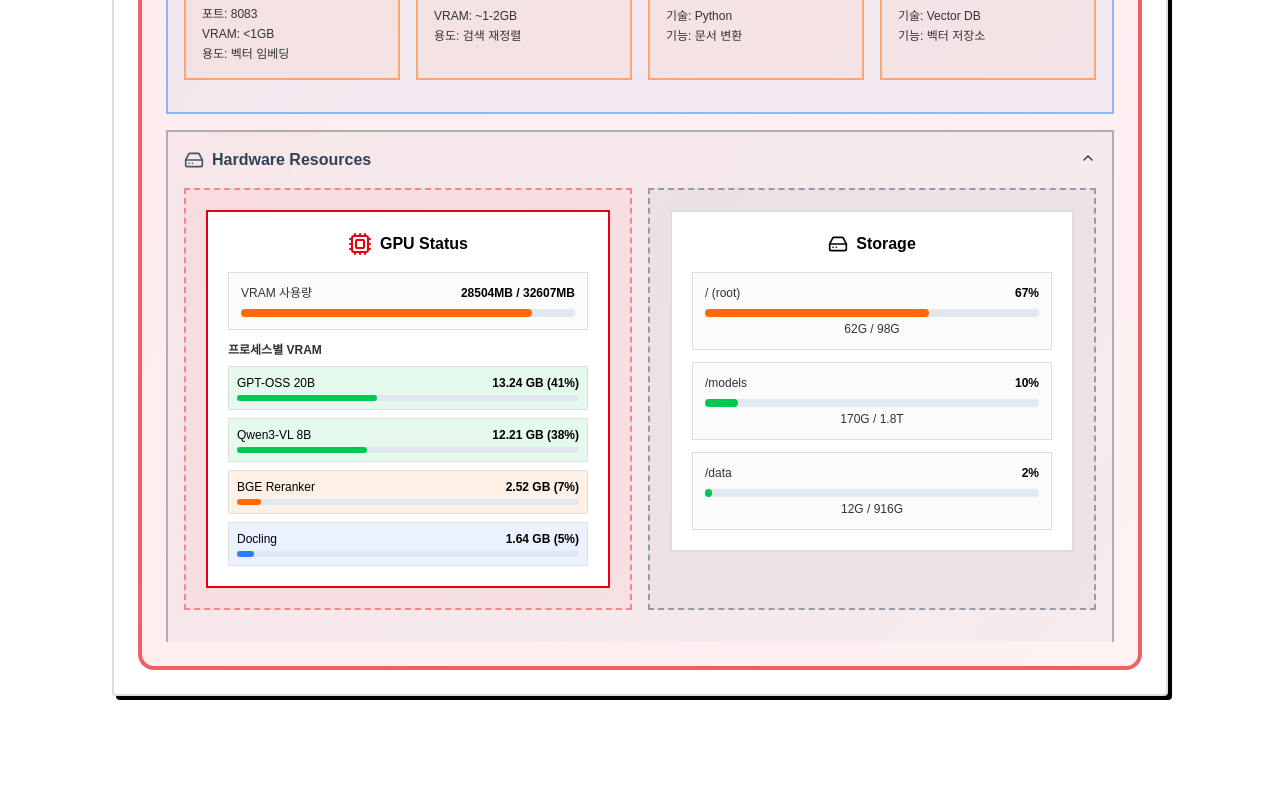
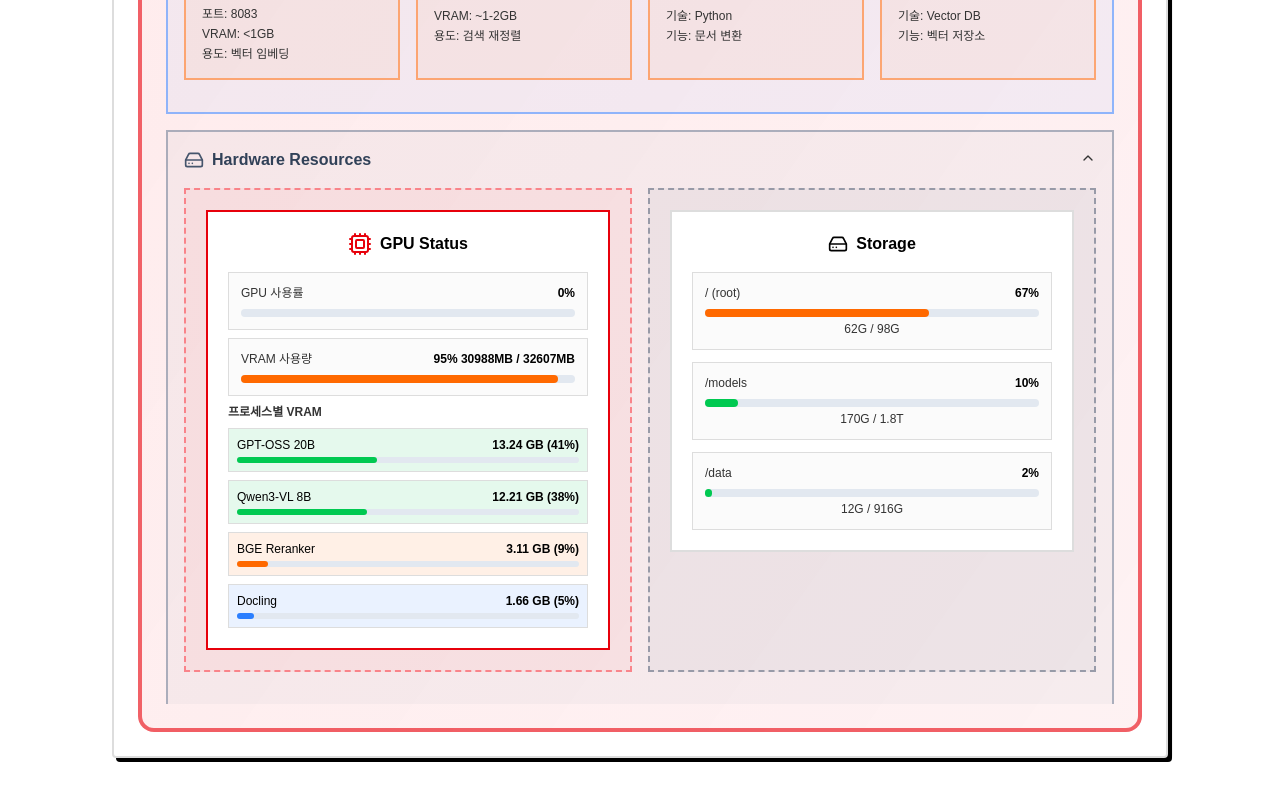
Before and after one commit to kca-deep/docling-app, a Next.js app: page /system-architecture in a window 1280 px wide. Shown: the part 999-1799 px from the top of the page. Before the commit the page ends 1759 px from the top, so only its background shows below. Built offline with nearby package versions, Linux system fonts and the light colour scheme.

Commit message:
# 시스템 구성도 사용량 현행화

```diff
--- a/app/chat/components/ChatContainer.tsx
+++ b/app/chat/components/ChatContainer.tsx
@@ -194,10 +194,14 @@ export function ChatContainer() {
         const response = await fetch("http://localhost:8000/api/chat/collections");
         if (response.ok) {
           const data = await response.json();
-          setCollections(data.collections || []);
-          if (data.collections && data.collections.length > 0) {
-            setSelectedCollection(data.collections[0].name);
-            toast.success(`${data.collections.length}개의 컬렉션을 불러왔습니다`);
+          // 컬렉션명으로 오름차순 정렬
+          const sortedCollections = [...(data.collections || [])].sort((a, b) =>
+            a.name.localeCompare(b.name, 'ko-KR')
+          );
+          setCollections(sortedCollections);
+          if (sortedCollections.length > 0) {
+            setSelectedCollection(sortedCollections[0].name);
+            toast.success(`${sortedCollections.length}개의 컬렉션을 불러왔습니다`);
           }
         }
       } catch (error) {
--- a/app/system-architecture/page.tsx
+++ b/app/system-architecture/page.tsx
@@ -229,14 +229,25 @@ export default function SystemArchitecturePage() {
                               <h3 className="font-bold text-base">GPU Status</h3>
                             </div>
 
+                            {/* GPU 사용률 */}
+                            <div className="border rounded-lg p-3 bg-muted/30 mb-2">
+                              <div className="flex items-center justify-between mb-2">
+                                <p className="text-muted-foreground text-xs">GPU 사용률</p>
+                                <p className="font-semibold text-xs">0%</p>
+                              </div>
+                              <div className="w-full bg-slate-200 dark:bg-slate-800 rounded-full h-2">
+                                <div className="bg-blue-500 h-2 rounded-full" style={{width: '0%'}}></div>
+                              </div>
+                            </div>
+
                             {/* VRAM 전체 사용량 */}
-                            <div className="border rounded-lg p-3 bg-muted/30 mb-3">
+                            <div className="border rounded-lg p-3 bg-muted/30 mb-2">
                               <div className="flex items-center justify-between mb-2">
                                 <p className="text-muted-foreground text-xs">VRAM 사용량</p>
-                                <p className="font-semibold text-xs">28504MB / 32607MB</p>
+                                <p className="font-semibold text-xs">95% 30988MB / 32607MB</p>
                               </div>
                               <div className="w-full bg-slate-200 dark:bg-slate-800 rounded-full h-2">
-                                <div className="bg-orange-500 h-2 rounded-full" style={{width: '87%'}}></div>
+                                <div className="bg-orange-500 h-2 rounded-full" style={{width: '95%'}}></div>
                               </div>
                             </div>
 
@@ -267,17 +278,17 @@ export default function SystemArchitecturePage() {
                               <div className="border rounded-lg p-2 bg-orange-500/10">
                                 <div className="flex items-center justify-between mb-1">
                                   <p className="text-xs font-medium">BGE Reranker</p>
-                                  <p className="text-xs font-semibold">2.52 GB (7%)</p>
+                                  <p className="text-xs font-semibold">3.11 GB (9%)</p>
                                 </div>
                                 <div className="w-full bg-slate-200 dark:bg-slate-800 rounded-full h-1.5">
-                                  <div className="bg-orange-500 h-1.5 rounded-full" style={{width: '7%'}}></div>
+                                  <div className="bg-orange-500 h-1.5 rounded-full" style={{width: '9%'}}></div>
                                 </div>
                               </div>
 
                               <div className="border rounded-lg p-2 bg-blue-500/10">
                                 <div className="flex items-center justify-between mb-1">
                                   <p className="text-xs font-medium">Docling</p>
-                                  <p className="text-xs font-semibold">1.64 GB (5%)</p>
+                                  <p className="text-xs font-semibold">1.66 GB (5%)</p>
                                 </div>
                                 <div className="w-full bg-slate-200 dark:bg-slate-800 rounded-full h-1.5">
                                   <div className="bg-blue-500 h-1.5 rounded-full" style={{width: '5%'}}></div>
```
Also changed, not shown: 1 other file (tests, documents, lock files or other folders).
